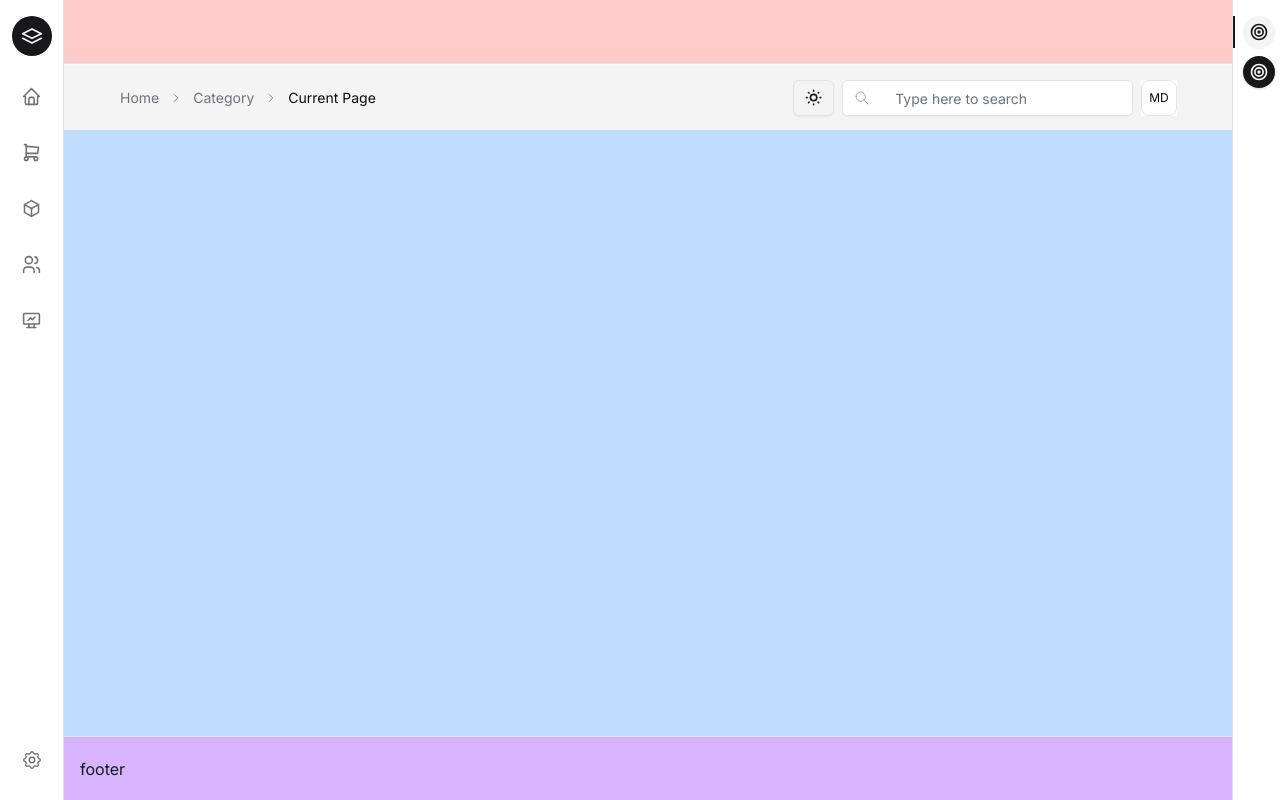
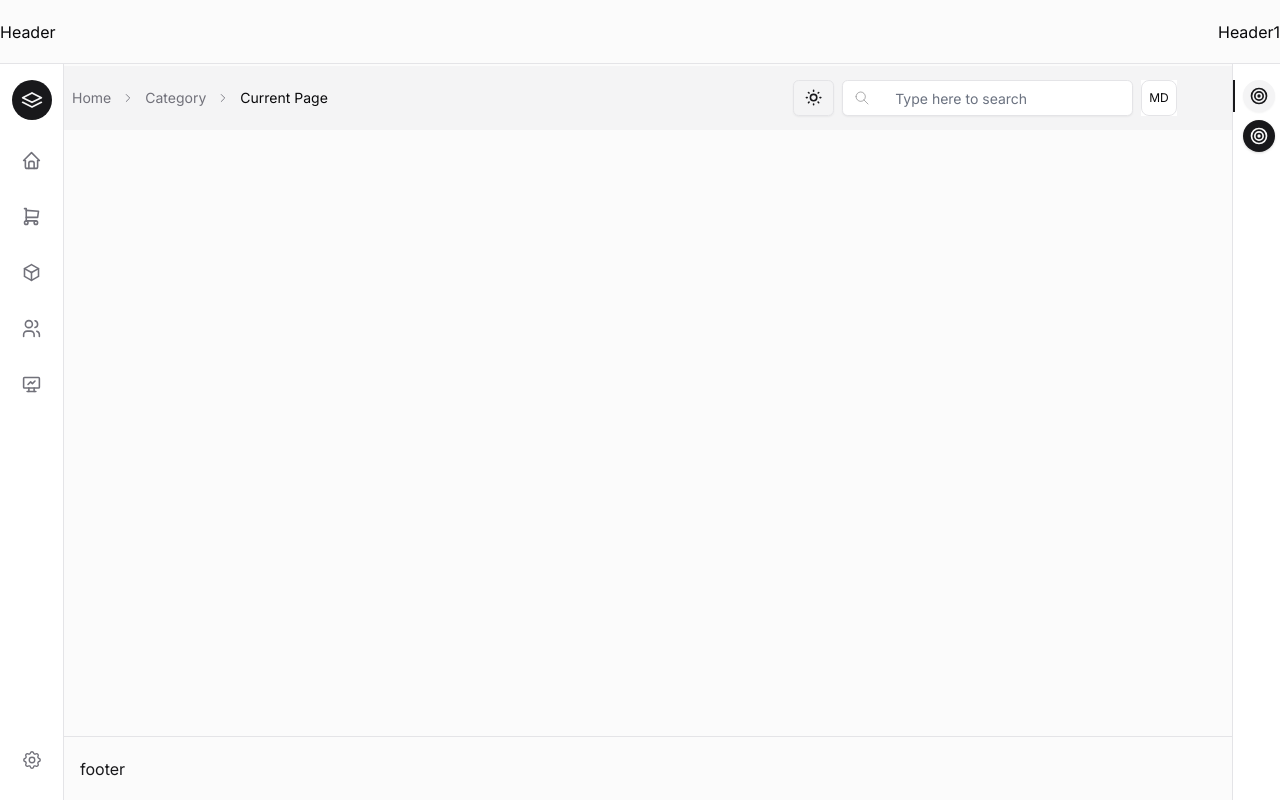
Before and after one commit to madhavdutta/xbeshui, a React (Vite) app: page / in a window 1280 px wide. Built offline with nearby package versions, Linux system fonts and the light colour scheme.

Commit message:
Apshell Fixed

```diff
--- a/packages/core/components/Layout/appShell/appshell.tsx
+++ b/packages/core/components/Layout/appShell/appshell.tsx
@@ -40,7 +40,7 @@ const AppShell = React.forwardRef<HTMLDivElement, appShellProps>(
               ? "w-16 left-0 top-0 bottom-0"
               : "w-72 left-0 top-0 bottom-0"
             }`}
-          aria-label="Sidenav"
+          aria-label="NavBarAlt"
         >
           {Navbar && Navbar}
         </nav>
@@ -52,8 +52,9 @@ const AppShell = React.forwardRef<HTMLDivElement, appShellProps>(
     const renderHeaderAlt = () => (
       <IfElse condition={!!Header}>
         <header
-          className={`bg-green-200 h-16 md:right-0 top-0 left-0 right-0 z-10 ${fixedHeader ? "fixed" : ""
+          className={` h-16 md:right-0 top-0 left-0 right-0 z-10 ${fixedHeader ? "fixed" : ""
             } flex items-center ${withBorder ? "border-b" : ""}`}
+        aria-label="HeaderAlt"
         >
           <Sheet
             side="left"
@@ -78,20 +79,21 @@ const AppShell = React.forwardRef<HTMLDivElement, appShellProps>(
 
     const renderMainAlt = () => (
       <motion.div
-        initial={{ marginRight: 55 }}
+        initial={{ right: 47 }}
         animate={{
-          marginRight: asideOpened ? 510 : 47,
+          right: asideOpened ? 510 : 47,
         }}
         transition={{ type: "spring", stiffness: 500, damping: 30 }}
-        aria-label="Sidebar"
-        className={`h-screen bg-blue-200 w-full mr-0
-          ${Aside ? (asideOpened ? "md:mr-[510px]" : "md:mr-12") : "md:mr-0"}
+        aria-label="MainAlt"
+        className={`h-screen fixed  sm:mr-0
+          ${Aside ? (asideOpened ? "md:right-[510px]" : "md:right-0") : "md:right-0"}
           ${Header ? (fixedHeader ? "mt-[66px]" : "mt-4") : "mt-0"}
           ${Footer ? "pb-20" : "pb-0"} px-0
-          ${Navbar ? "md:ml-16 top-16 mt-[2px] " : "md:ml-0 mt-16"}`}
+          ${Navbar ? "md:left-4 mt-[2px] " : "md:left-0 mt-16"}`}
       >
         {props.children}
       </motion.div>
+
     );
 
 
@@ -104,8 +106,8 @@ const AppShell = React.forwardRef<HTMLDivElement, appShellProps>(
             right: asideOpened ? 510 : 47,
           }}
           transition={{ type: "spring", stiffness: 500, damping: 30 }}
-          aria-label="Footer"
-          className={`h-16 bg-purple-300 ${withBorder ? "border-t" : ""} flex fixed bottom-0 items-center mr-0 "md:mr-0"} left-0 px-0 right-12 md:mr-0
+          aria-label="FooterAlt"
+          className={`h-16 ${withBorder ? "border-t" : ""} flex fixed bottom-0 items-center mr-0 "md:mr-0"} left-0 px-0 right-12 md:mr-0
 
           ${Navbar ? "md:ml-16" : "md:ml-0 mt-16"}`}
 
@@ -129,7 +131,7 @@ const AppShell = React.forwardRef<HTMLDivElement, appShellProps>(
             transition={{ type: "spring", stiffness: 500, damping: 30 }}
             className={`fixed z-8 w-[500px] hidden h-full ${withBorder ? "border-l" : ""
               } ${layout === "alt" ? "top-16 z-10" : "top-0"}`}
-            aria-label="Sidebar"
+            aria-label="AsideAlt"
           >
             {Aside}
           </motion.div>
@@ -164,18 +166,12 @@ const AppShell = React.forwardRef<HTMLDivElement, appShellProps>(
     const renderNavbarDefault = () => (
       <IfElse condition={!!Navbar}>
         <nav
-          className={`fixed bg-red-300 h-screen hidden sm:hidden md:flex lg:flex ${withBorder ? "border-r" : ""
+          className={`fixed mt-[.01rem] h-screen z-10 bottom-0 hidden sm:hidden md:flex lg:flex ${withBorder ? "border-r" : ""
             } ${variant === "default"
               ? "w-16 left-0 top-0 bottom-0"
               : "w-72 left-0 top-0 bottom-0"
-            } ${layout === "alt"
-              ? `left-0 ${variant === "default"
-                ? "top-16 mt-[.01rem]"
-                : "top-16 mt-[.01rem]"
-              } z-10 bottom-0`
-              : ""
             }`}
-          aria-label="Sidenav"
+          aria-label="SideNavDefault"
         >
           {Navbar && Navbar}
         </nav>
@@ -185,16 +181,28 @@ const AppShell = React.forwardRef<HTMLDivElement, appShellProps>(
     );
 
     const renderHeaderDefault = () => (
+
       <IfElse condition={!!Header}>
-        <header
-          className={`bg-red-200 h-16 top-0  ${variant == "inner" ? "left-0 md:left-72 right-12" : "left-0 md:left-16 right-12"} ${fixedHeader ? "fixed" : ""
-            } flex items-center ${withBorder ? "border-b" : ""} `}
+        <motion.div
+          initial={{ right: 55 }}
+          animate={{
+            right: asideOpened ? 510 : 47,
+          }}
+          transition={{ type: "spring", stiffness: 500, damping: 30 }}
+          aria-label="HeaderDefault"
+          className={`h-16 z-20 bg-purple-300 top-0 ${variant == "inner" ? "left-0 md:left-72 right-12" : "left-0 right-12 md:left-0"} ${fixedHeader ? "fixed" : ""
+            } ${withBorder ? "border-b" : ""} ${Navbar ? "md:ml-16" : "md:ml-0 mt-16"}`}
+
         >
+          <header>
+            <IfElse condition={!!asideOpened}>
+              <></>
+              <div className="flex items-center fixed">
               <Sheet
                 side="left"
-            className="flex items-center"
+                className="flex items-center fixed"
                 Trigger={
-              <div className="p-2 text-gray-600 rounded-lg cursor-pointer md:hidden hover:text-gray-900 hover:bg-gray-50 focus:bg-gray-100 dark:focus:bg-gray-700 focus:ring-2 focus:ring-gray-100 dark:focus:ring-gray-700 dark:text-gray-400 dark:hover:bg-gray-700 dark:hover:text-white">
+                  <div className="p-2 fixed text-gray-600 rounded-lg cursor-pointer md:hidden hover:text-gray-900 hover:bg-gray-50 focus:bg-gray-100 dark:focus:bg-gray-700 focus:ring-2 focus:ring-gray-100 dark:focus:ring-gray-700 dark:text-gray-400 dark:hover:bg-gray-700 dark:hover:text-white">
                     <IconMenu2 stroke={1.5} />
                     <span className="sr-only">Toggle sidebar</span>
                   </div>
@@ -202,47 +210,35 @@ const AppShell = React.forwardRef<HTMLDivElement, appShellProps>(
                 onClose={() => console.log("closed")}
                 title="Menu"
               >
-            {/* <IfElse condition={!!Navbar}>
-              {renderNavbar()}
-              <></>
-            </IfElse> */}
                 {Navbar && Navbar}
               </Sheet>
+              </div>
+            </IfElse>
+            {Header && Header}
+          </header>
+        </motion.div>
 
-          <div className="w-full">{Header && Header}</div>
-        </header>
-        {/* biome-ignore lint/complexity/noUselessFragments: <explanation> */}
         <></>
       </IfElse>
     );
 
     const renderMainDefault = () => (
       <motion.div
-        initial={{ marginRight: 55 }}
+        initial={{ right: 47 }}
         animate={{
-          marginRight: asideOpened ? 510 : 47,
+          right: asideOpened ? 510 : 47,
         }}
         transition={{ type: "spring", stiffness: 500, damping: 30 }}
-        aria-label="Sidebar"
-        className={`h-screen bg-blue-200 w-full mr-0 ${Aside ? (asideOpened ? "md:mr-[510px]" : "md:mr-12") : "md:mr-0"
-          } ${Header ? (fixedHeader ? "mt-[66px]" : "mt-4") : "mt-0"} ${Footer ? "pb-20" : "pb-0"
-          } px-0 ${layout === "alt"
-            ? variant === "default"
-              ? Navbar
-                ? "md:ml-16 top-16 mt-[2px] "
-                : "md:ml-0 mt-16"
-              : "md:ml-72 mt-16"
-            : variant === "default"
-              ? Navbar
-                ? "md:ml-16"
-                : "md:ml-0"
-              : Navbar
-                ? "md:ml-72"
-                : "md:ml-0"
-          }`}
+        aria-label="MainDefault"
+        className={`h-screen bg-blue-300 fixed  sm:mr-0
+          ${Aside ? (asideOpened ? "md:right-[510px]" : "md:right-0") : "md:right-0"}
+          ${Header ? (fixedHeader ? "mt-[66px]" : "mt-4") : "mt-0"}
+          ${Footer ? "pb-20" : "pb-0"} px-0
+          ${Navbar ? "md:left-4 mt-[2px] " : "md:left-0 mt-16"}`}
       >
         {props.children}
       </motion.div>
+
     );
 
     const renderFooterDefault = () => (
@@ -253,8 +249,11 @@ const AppShell = React.forwardRef<HTMLDivElement, appShellProps>(
             right: asideOpened ? 510 : 47,
           }}
           transition={{ type: "spring", stiffness: 500, damping: 30 }}
-          aria-label="Footer"
-          className={`h-16 bg-purple-300 flex fixed items-center bottom-0 w-full right-0 ${variant == "inner" ? "left-0 md:left-72" : "left-0 md:left-16"} ${withBorder ? "border-t" : ""} `}
+          aria-label="FooterDefault"
+          className={`h-16 ${withBorder ? "border-t" : ""} flex fixed bottom-0 items-center mr-0 "md:mr-0"} left-0 px-0 right-12 md:mr-0
+
+          ${Navbar ? "md:ml-16" : "md:ml-0 mt-16"}`}
+
         >
           {Footer && Footer}
         </motion.div>
@@ -274,18 +273,18 @@ const AppShell = React.forwardRef<HTMLDivElement, appShellProps>(
               right: asideOpened ? "12px" : "-500px",
             }}
             transition={{ type: "spring", stiffness: 500, damping: 30 }}
-            className={`fixed z-8 w-[500px] hidden h-full ${withBorder ? "border-l" : ""
+            className={`fixed z-30 w-[500px] hidden h-full ${withBorder ? "border-l" : ""
               } ${layout === "default" ? "top-0 z-10" : ""}`}
-            aria-label="Sidebar"
+            aria-label="AsideDefault"
           >
             {Aside}
           </motion.div>
           <div
-            className={`w-12 z-10 fixed mt-[0.01rem] right-0 top-0 h-screen ${withBorder ? "border-l" : ""
+            className={`w-12 z-40 fixed mt-[0.01rem] right-0 top-0 h-screen ${withBorder ? "border-l" : ""
               } pt-4 bg-background flex flex-col items-center`}
           >
             <Stack>
-              <span className="border-l-2 border-primary w-full px-2">
+              <span className={`border-l-2 ${withBorder ? "border-primary" : "border-transparent"} w-full px-2`}>
                 <ActionIcon
                   onClick={() => setAsideOpened(!asideOpened)}
                   size="xs"
--- a/packages/core/ui/appshell/aside/asideUI.tsx
+++ b/packages/core/ui/appshell/aside/asideUI.tsx
@@ -4,7 +4,7 @@
 export const AsideUI = () => {
 
     return (
-    <div className="h-16 w-full bg-backround/90 m-0 p-6 ">
+    <div className="h-16 w-full m-0 p-6 ">
         Hello world!
     </div>
 
--- a/src/App.tsx
+++ b/src/App.tsx
@@ -65,7 +65,10 @@ const App = () => {
 
 	const HeaderUI = () => {
 		return (
-			<></>
+			<Group justify="spaceBetween" className="h-16">
+				<div>Header</div>
+				<div>Header1</div>
+			</Group>
 		);
 	};
 
@@ -93,7 +96,7 @@ const App = () => {
 				Header={<HeaderUI />}
 				Footer={<FooterUI />}
 				Aside={<Aside />}
-				layout="default"
+				layout="alt"
 				variant="default"
 				withBorder={true}
 				className="bg-muted/40"
@@ -101,6 +104,7 @@ const App = () => {
 				shrinkedAside
 			>
 				<Container size={"xl"} fluid className="">
+
 					<div className="h-16 w-full bg-secondary p-4  flex flex-row justify-end items-end">
 					<Group className={"w-full h-full px-10 py-4 "} justify="spaceBetween">
 				<Breadcrumb>
@@ -143,6 +147,7 @@ const App = () => {
 				</Group>
 			</Group>
 					</div>
+					Main
 				</Container>
 
 			</AppShell>
```
Lines whose indentation alone changed are shown as unchanged.
